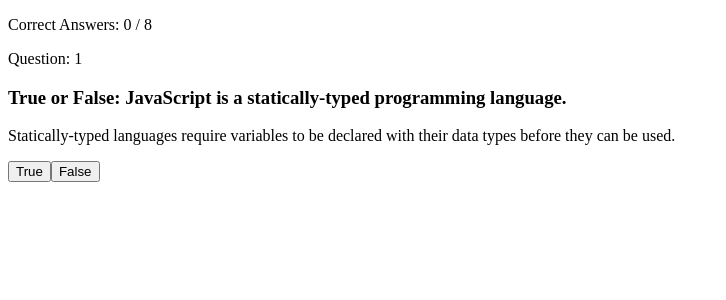
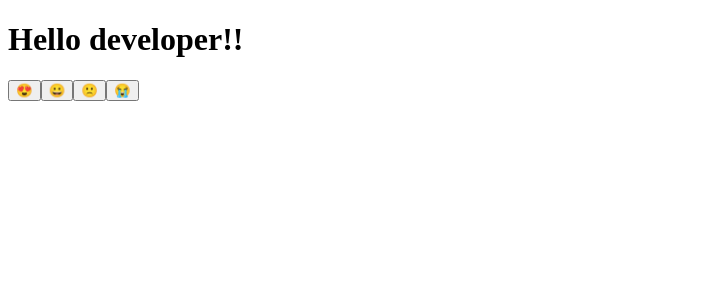
Before and after one commit to ramji023/React-practice, a React (Vite) app: page / in a window 1280 px wide. Shown: the top 300 px of the page, without its empty margins (0-726 px from the left). Built offline with nearby package versions, Linux system fonts and the light colour scheme.

Commit message:
design feedback component

```diff
--- a/src/App.tsx
+++ b/src/App.tsx
@@ -1,8 +1,8 @@
-import StartAttempt from "./interview Questions/Correct Answers/StartAttempt"
+import Rating from "./interview Questions/Rating Component/Rating"
 export default function App() {
   return (
     <>
-      <StartAttempt />
+      <Rating />
     </>
   )
 }
--- /dev/null
+++ b/src/interview Questions/Rating Component/Rating.tsx
@@ -0,0 +1,37 @@
+import { useState } from "react";
+
+const Rating = () => {
+    const [inputBox, setInputBox] = useState("");
+    const [emoji, setEmoji] = useState("");
+    const [openFeedback, setOpenFeedback] = useState(false);
+    function handleEmoji(e) {
+        setOpenFeedback(true);
+        // console.log(e.target.textContent);
+        setEmoji(e.target.textContent);
+    }
+    function handleFeedback() {
+        console.log(emoji);
+        console.log(inputBox);
+        setEmoji("");
+        setInputBox("");
+        setOpenFeedback(false);
+    }
+    return (
+        <>
+            <h1>Hello developer!!</h1>
+            <div id="feedback">
+                <button onClick={handleEmoji}>😍</button>
+                <button onClick={handleEmoji}>😀</button>
+                <button onClick={handleEmoji}>🙁</button>
+                <button onClick={handleEmoji}>😭</button>
+            </div>
+            {openFeedback && (
+                <>
+                    <textarea value={inputBox} onChange={(e) => setInputBox(e.target.value)}></textarea>
+                    <button id="text" onClick={handleFeedback}>submit</button>
+                </>
+            )}
+        </>
+    )
+}
+export default Rating;
```
